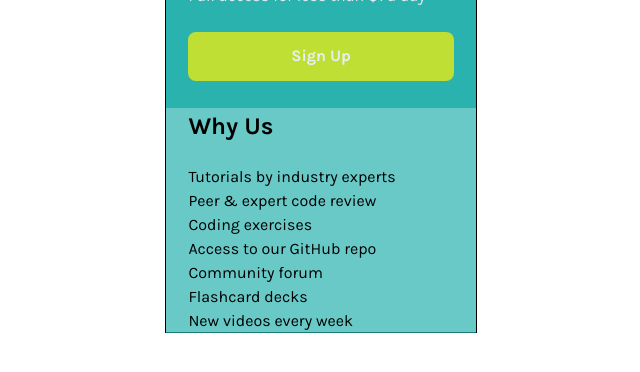
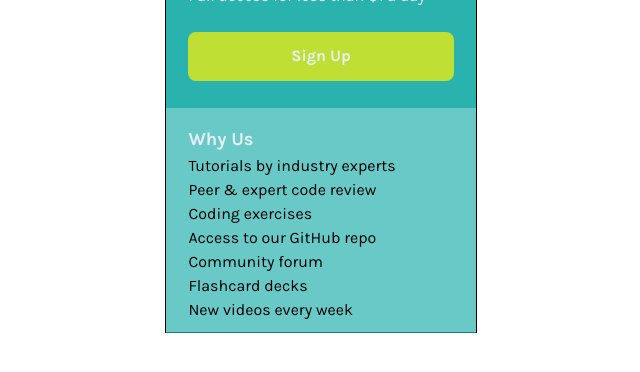
Before and after one commit to mrcordova/single-price-grid-component, a plain HTML site: page index.html in a window 1280 px wide. Shown: the part 428-800 px from the top of the page, without its empty margins (319-959 px from the left). Drawn offline with Linux system fonts and the light colour scheme.

Commit message:
add styling to why-h

```diff
--- a/css/style.css
+++ b/css/style.css
@@ -125,8 +125,15 @@ body {
     block-size: 14.1rem;
     background-color: hsl(from var(--cyan) h s l / 0.7);
     padding-inline: 1.4rem;
+    padding-block: 1.15rem;
 }
+.why-h {
+    font-size: 1.15rem;
+    color: var(--light-gray);
+}
+.why-list {
 
+}
 .why-h, .why-list {
     flex: 1;
 }
```
